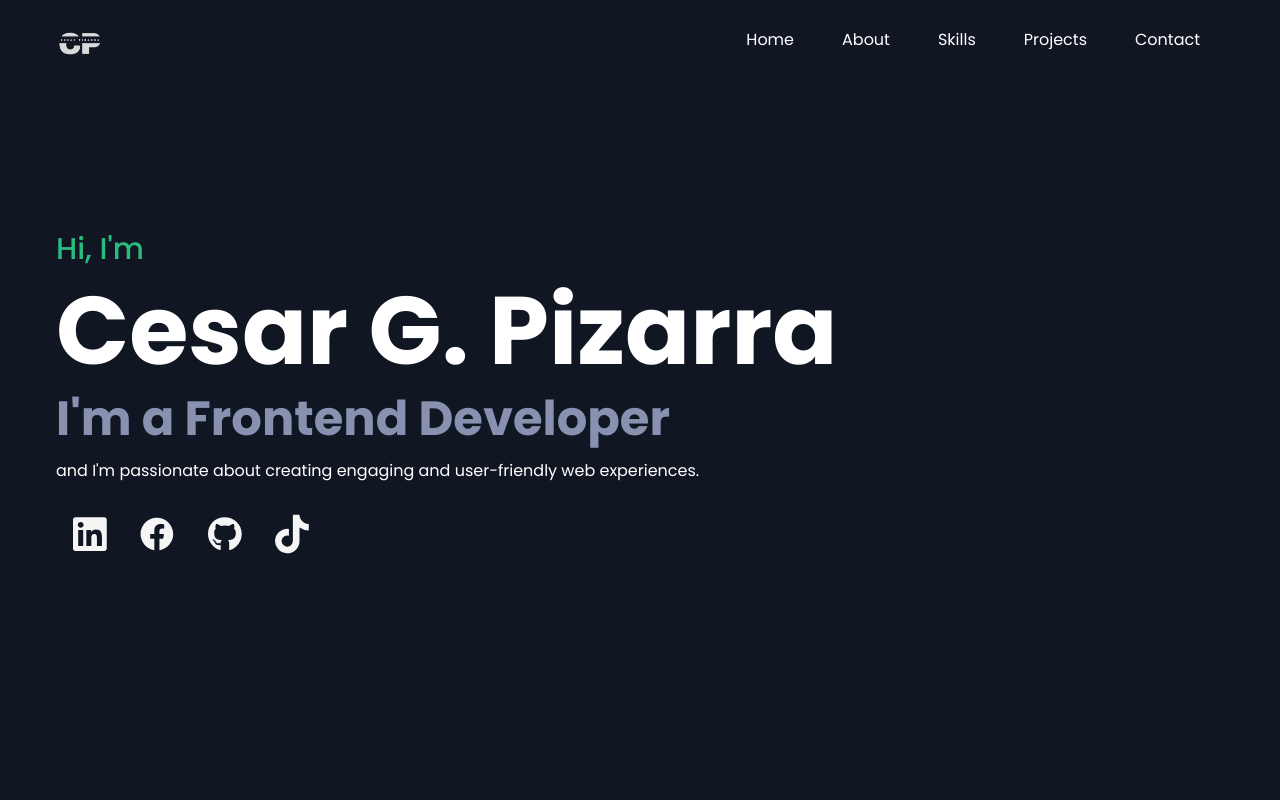
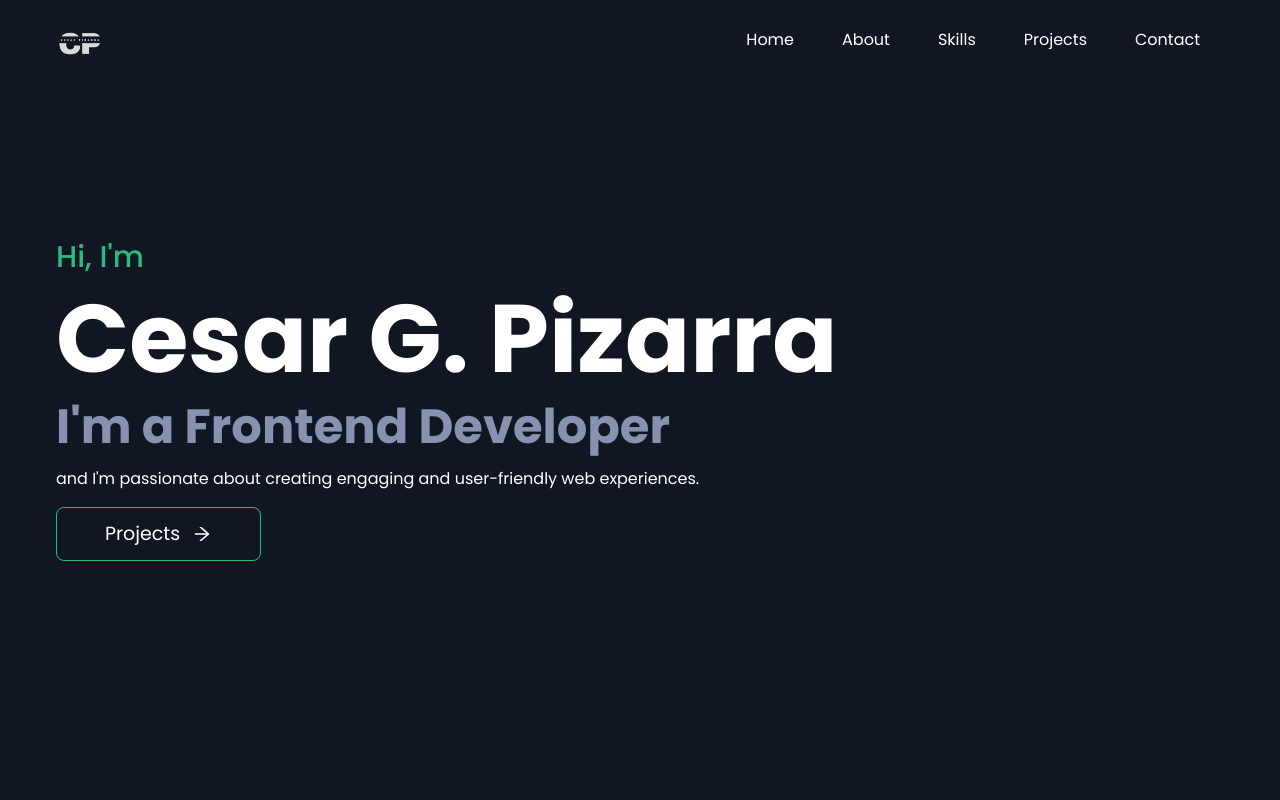
Before and after one commit to cesarpizarra/portfolio, a React (Vite) app: page / in a window 1280 px wide. Shown: the top 800 px of the page. Built offline with nearby package versions, Linux system fonts and the light colour scheme.

Commit message:
redesign

```diff
--- a/src/components/Footer.jsx
+++ b/src/components/Footer.jsx
@@ -6,19 +6,17 @@ const Footer = () => {
     <div className="w-full bg-[#111623] text-white max-w-[1440px] px-5 md:px-10 mx-auto">
       <footer>
         {/* Social icons */}
-        <div className="card ml-[35px] flex xl:hidden">
-          <a href={socialLinks[0].link} className="social-link1">
-            {socialLinks[0].icon({ size: 20 })}
-          </a>
-          <a href={socialLinks[1].link} className="social-link2">
-            {socialLinks[1].icon({ size: 20 })}
-          </a>
-          <a href={socialLinks[2].link} className="social-link3">
-            {socialLinks[2].icon({ size: 20 })}
-          </a>
-          <a href={socialLinks[3].link} className="social-link4">
-            {socialLinks[3].icon({ size: 20 })}
-          </a>
+        <div className="flex justify-center items-center xl:hidden">
+          <ul className="flex mb-4">
+            {socialLinks.map((item, index) => (
+              <li
+                key={index}
+                className="hover:text-[#2ABC7F] duration-300 hover:scale-110"
+              >
+                <a href={item.link}>{item.icon({ size: 30 })}</a>
+              </li>
+            ))}
+          </ul>
         </div>
         <p className="text-center">Built by Cesar G. Pizarra © 2023</p>
       </footer>
--- a/src/components/Home.jsx
+++ b/src/components/Home.jsx
@@ -1,6 +1,7 @@
 import React, { useState } from "react";
-import { socialLinks } from "../constant/api";
+
 import { homePage } from "../constant/api";
+import { AiOutlineArrowRight } from "react-icons/ai";
 
 const Home = () => {
   const [hoveredLetter, setHoveredLetter] = useState(null);
@@ -46,19 +47,15 @@ const Home = () => {
           {intro}
         </h2>
         <p className="text-white">{description}</p>
-        <div className="card hidden md:flex">
-          <a href={socialLinks[0].link} className="social-link1">
-            {socialLinks[0].icon({ size: 20 })}
-          </a>
-          <a href={socialLinks[1].link} className="social-link2">
-            {socialLinks[1].icon({ size: 20 })}
-          </a>
-          <a href={socialLinks[2].link} className="social-link3">
-            {socialLinks[2].icon({ size: 20 })}
-          </a>
-          <a href={socialLinks[3].link} className="social-link4">
-            {socialLinks[3].icon({ size: 20 })}
-          </a>
+        <div>
+          <button className="flex items-center group transition duration-300 border border-[#2ABC7F] button text-white px-12 py-3 rounded-lg">
+            Projects
+            <span className="group-hover:rotate-90 duration-300">
+              <a href="#project">
+                <AiOutlineArrowRight size={20} className="ml-3" />
+              </a>
+            </span>
+          </button>
         </div>
       </div>
     </div>
--- a/src/components/NavBar.jsx
+++ b/src/components/NavBar.jsx
@@ -47,6 +47,7 @@ const NavBar = () => {
         </div>
 
         {/* Mobile view */}
+
         <ul
           className={`${
             !nav
@@ -68,7 +69,7 @@ const NavBar = () => {
                 to={link.path}
                 onClick={() => {
                   handleNavClick();
-                  link.clicked = true; // Set a property to track if the link is clicked
+                  link.clicked = true;
                 }}
               >
                 {link.label}
--- a/src/components/Projects.jsx
+++ b/src/components/Projects.jsx
@@ -49,7 +49,11 @@ const Project = () => {
   }, []);
 
   return (
-    <div className="w-full min-h-screen pt-40 lg:pt-0 bg-[#111623] text-white pb-20 overflow-hidden">
+    <div
+      id="project"
+      name="project"
+      className="w-full min-h-screen pt-40 lg:pt-0 bg-[#111623] text-white pb-20 overflow-hidden"
+    >
       <div className="max-w-[1200px] mx-auto px-4 md:px-10">
         <div data-aos="fade-up" className="text-left">
           <h1 className="text-5xl font-bold text-[#2ABC7F]">
```
